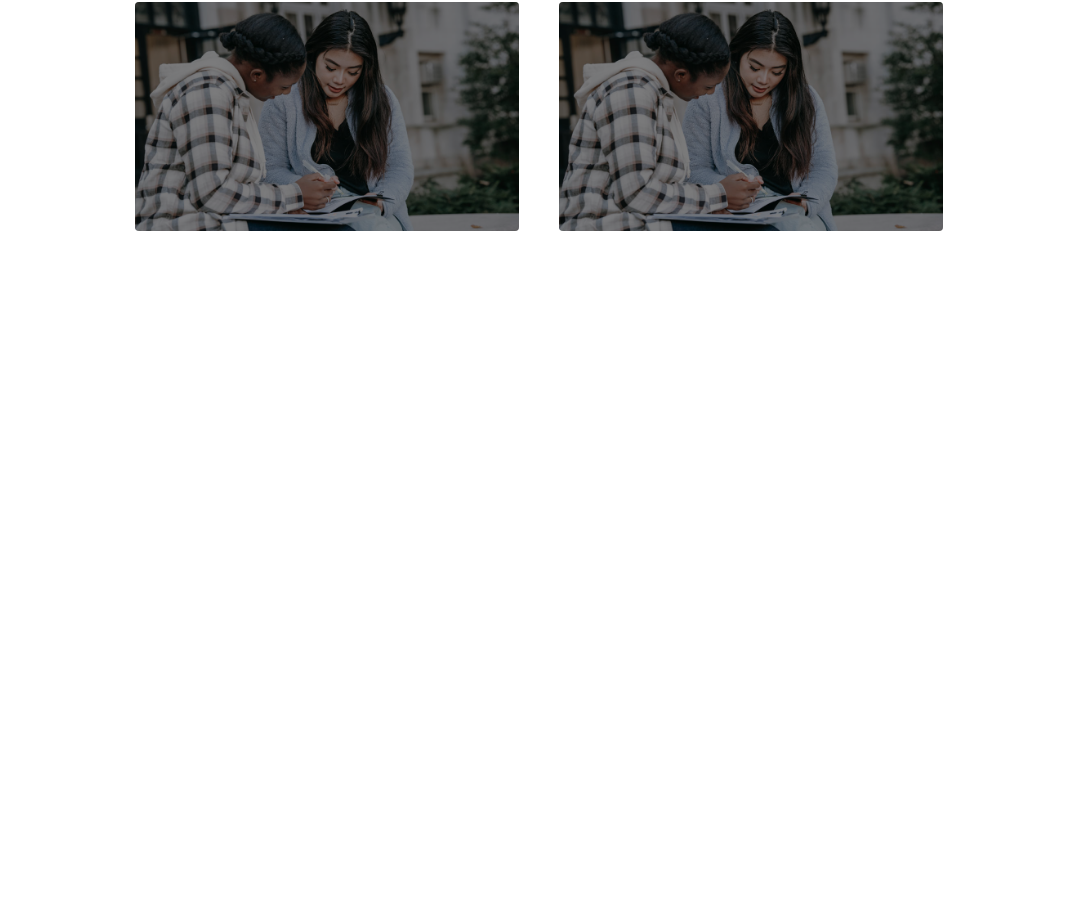
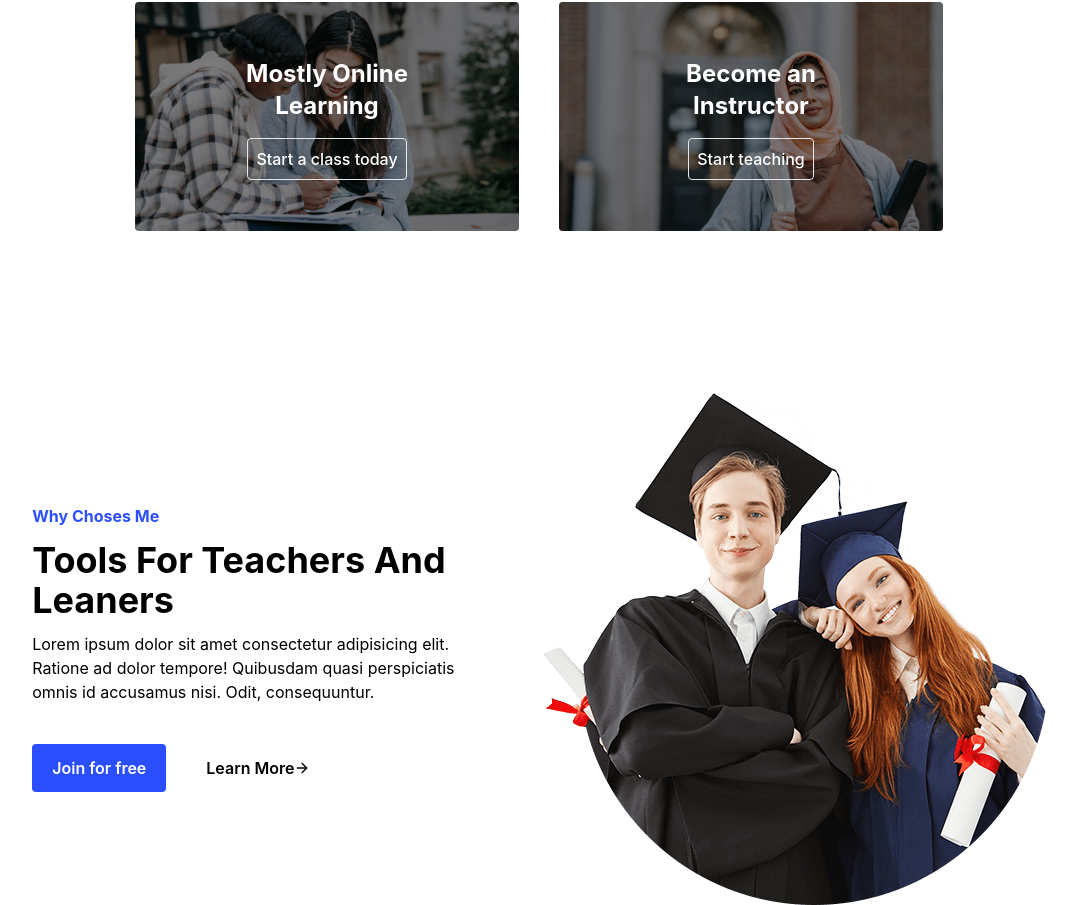
Before and after one commit to stephanebil/educal, a React (Create React App) app: page / in a window 1280 px wide. Shown: the part 4103-5008 px from the top of the page, without its empty margins (101-1178 px from the left). Before the commit the page ends 4414 px from the top, so only its background shows below. Built offline with nearby package versions, Linux system fonts and the light colour scheme.

Commit message:
homesection 4

```diff
--- a/src/components/homePage/HomeCard3.js
+++ b/src/components/homePage/HomeCard3.js
@@ -1,11 +1,19 @@
 import React from 'react'
 
 export default function HomeCard3({
-    src = "img/what-1.jpg" }) {
+    src = "img/what-1.jpg",
+    titlecard3="Mostly Online Learning",
+    buttoncard3="Start a class today" }) {
   return (
     <div className="relative">
       <img src={src} alt="image homesection3" className="w-96 rounded  z-0" />
       <div className="bg-black w-96 h-full absolute z-20 top-0 rounded opacity-50 "></div>
+      <div className=" absolute z-30 top-0 px-24 pt-12  ">
+        <h3 className="text-white font-bold text-2xl mt-2 ">{titlecard3}</h3>
+        <button className="text-white border font-medium rounded p-2 mt-4">
+          {buttoncard3}
+        </button>
+      </div>
     </div>
   );
 }
--- a/src/components/homePage/HomeSection2.js
+++ b/src/components/homePage/HomeSection2.js
@@ -3,7 +3,7 @@ import HomeCard2 from './HomeCard2';
 
 export default function HomeSection2() {
   return (
-    // wrapper Hommsection2
+    // wrapper Homesection2
     <div className="wrapper-homesection2 mb-40 bg-bluehomelight-educal p-28 mt-20 ">
       <div className="homesection2-part1 container ">
         <h2 className="font-bold text-4xl text-left">
--- a/src/components/homePage/HomeSection3.js
+++ b/src/components/homePage/HomeSection3.js
@@ -6,14 +6,19 @@ export default function HomeSection3() {
     <div className="wrapper-homesection3 text-center container">
       <div className="">
         <h2 className="font-bold text-4xl ">What Is Skilline?</h2>
-            <p className='mt-6 px-80'>
-                Lorem, ipsum dolor sit amet consectetur adipisicing elit. Magnam amet eveniet modi nihil neque dolor, ad aut beatae, molestiae illo deleniti velit. Numquam iure temporibus, dolorum officiis suscipit cupiditate ?
+        <p className="mt-6 px-80">
+          Lorem, ipsum dolor sit amet consectetur adipisicing elit. Magnam amet
+          eveniet modi nihil neque dolor, ad aut beatae, molestiae illo deleniti
+          velit. Numquam iure temporibus, dolorum officiis suscipit cupiditate ?
         </p>
       </div>
 
       <div className="flex justify-center gap-10 m-20">
-            <HomeCard3/>
-            <HomeCard3/>
+        <HomeCard3 />
+        <HomeCard3
+        src="img/what-2.jpg"
+        titlecard3 ="Become an Instructor"
+        buttoncard3 ="Start teaching"/>
       </div>
     </div>
   );
--- /dev/null
+++ b/src/components/homePage/HomeSection4.js
@@ -0,0 +1,35 @@
+import React from 'react'
+import { FiArrowRight } from "react-icons/fi";
+
+export default function
+() {
+  return (
+    // wrapper Homesection 4
+    <div className="justify-center items-center mt-40 flex space-x-20">
+      {/* partie gauche texte et titre */}
+      <div className="w-1/3">
+        <p className="font-bold text-bluehomecard-educal">Why Choses Me</p>
+        <h2 className="font-bold text-4xl mt-3">
+          Tools For Teachers And Leaners
+        </h2>
+        <p className="mt-3">
+          Lorem ipsum dolor sit amet consectetur adipisicing elit. Ratione ad
+          dolor tempore! Quibusdam quasi perspiciatis omnis id accusamus nisi.
+          Odit, consequuntur.
+        </p>
+        <div className="flex space-x-10 mt-10">
+          <button className="bg-bluehomecard-educal text-white py-3 px-5 rounded font-semibold">
+            Join for free
+          </button>
+          <button className="flex items-center font-semibold">
+            Learn More <FiArrowRight />
+          </button>
+        </div>
+      </div>
+      {/* partie de droite photo de deux jeunes diplômés */}
+      <div className="">
+        <img src="img/why.png" alt="image de deux jeunes diplômés" />
+      </div>
+    </div>
+  );
+}
--- a/src/pages/Home.js
+++ b/src/pages/Home.js
@@ -3,6 +3,7 @@ import HomeHero from '../components/homePage/HomeHero'
 import HomeSection1 from '../components/homePage/HomeSection1'
 import HomeSection2 from '../components/homePage/HomeSection2'
 import HomeSection3 from '../components/homePage/HomeSection3';
+import HomeSection4 from '../components/homePage/HomeSection4';
 export default function Home() {
   return (
     <div>
@@ -10,6 +11,7 @@ export default function Home() {
       <HomeSection1 />
       <HomeSection2 />
       <HomeSection3 />
+      <HomeSection4 />
     </div>
   );
 }
```
Lines whose indentation alone changed are shown as unchanged.
